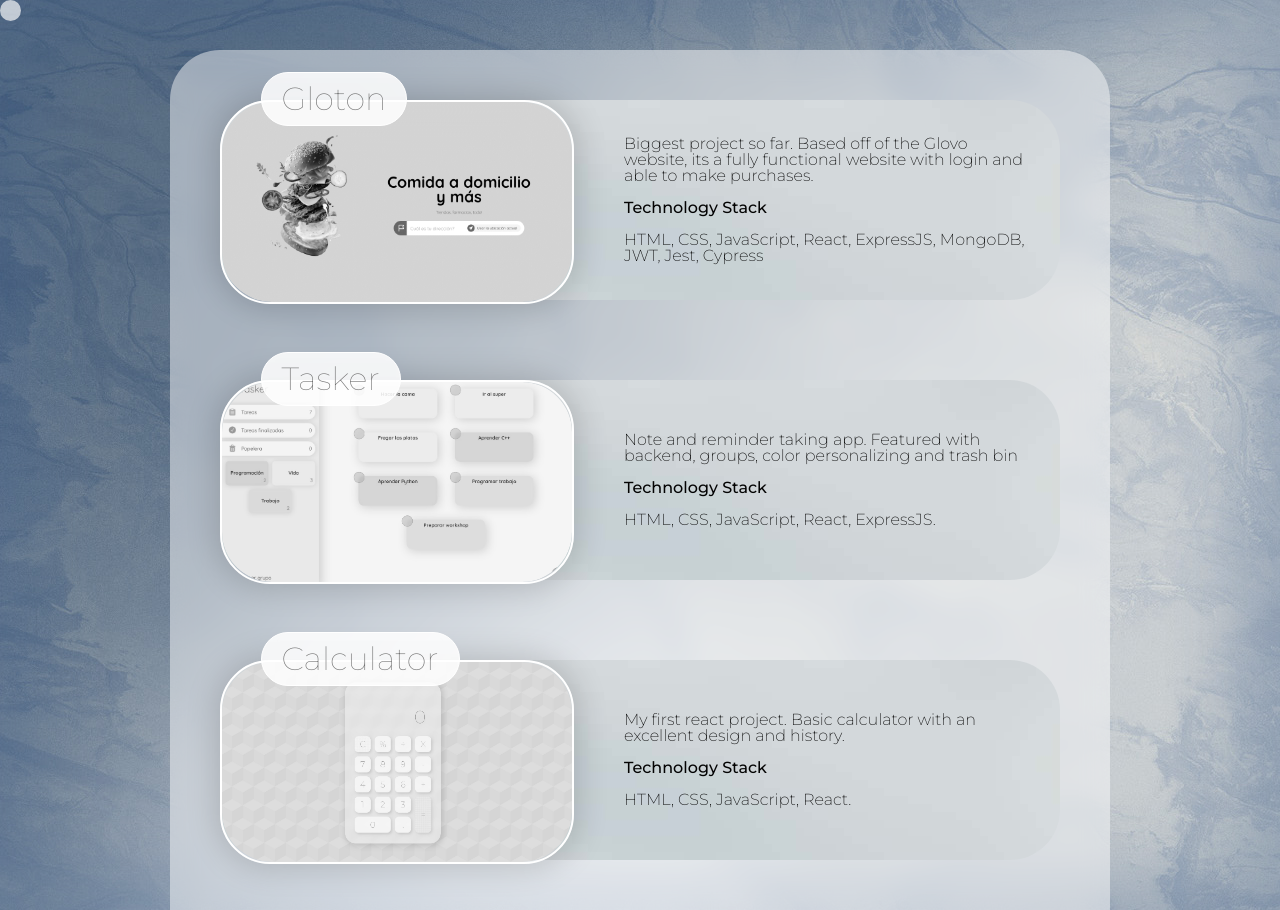
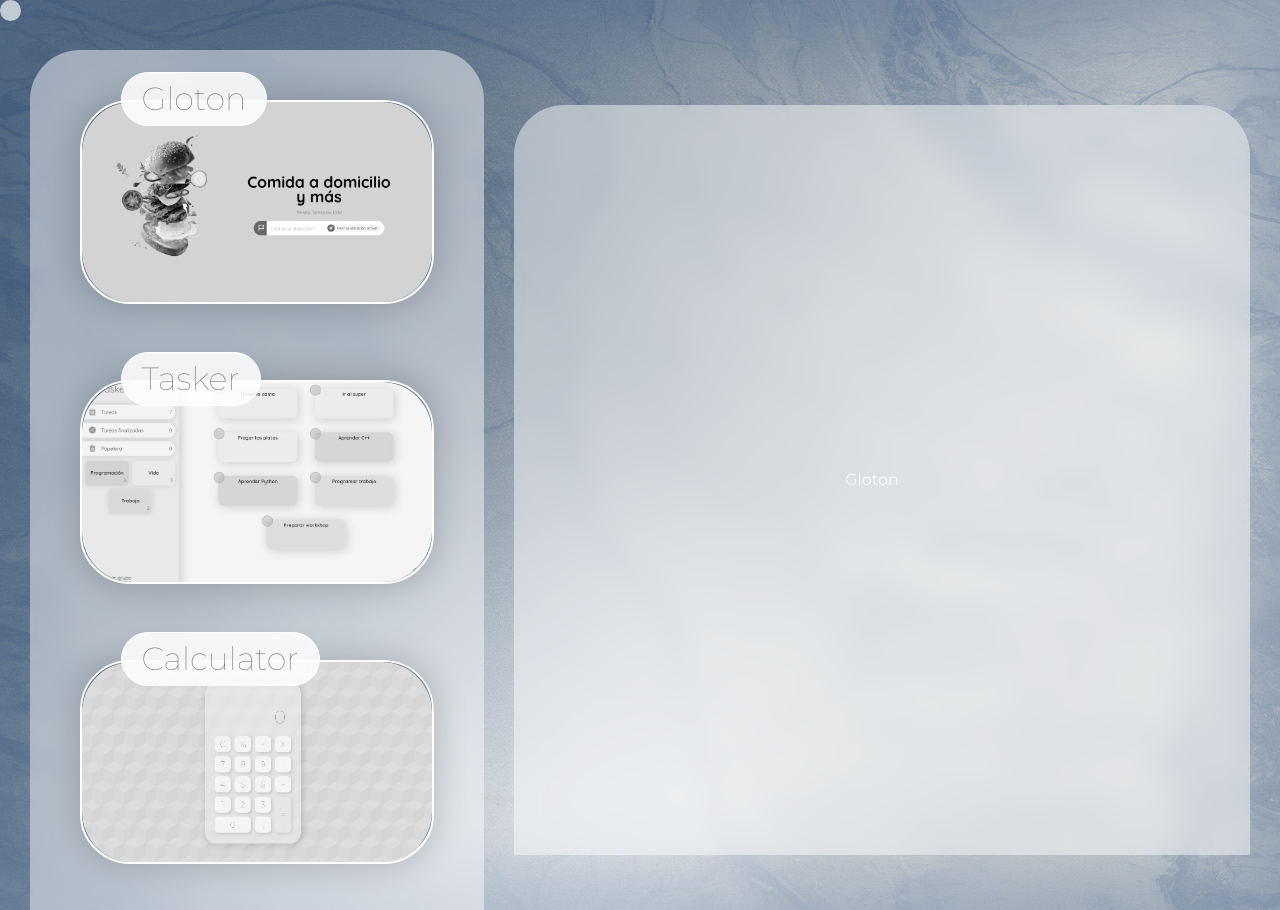
Before and after one commit to OdsenMusic/odsen-portfolio-next, a Next.js app: page /projects in a window 1280 px wide. Built offline with nearby package versions, Linux system fonts and the light colour scheme.

Commit message:
Created right container

```diff
--- a/src/app/components/ProjectCard/index.tsx
+++ b/src/app/components/ProjectCard/index.tsx
@@ -9,6 +9,8 @@ const ProjectCard: React.FC<ProjectCardProps> = ({
   img,
   stack,
   href,
+  isRightContainerOpen,
+  setIsRightContainerOpen,
 }) => {
   return (
     <div className={styles.fullContainer}>
@@ -26,6 +28,8 @@ const ProjectCard: React.FC<ProjectCardProps> = ({
           </div>
         </div>
       </a>
+      {!isRightContainerOpen && (
+        <>
           <div className={styles.textContainer}>
             <p>
               {description}
@@ -34,6 +38,17 @@ const ProjectCard: React.FC<ProjectCardProps> = ({
               {stack}{" "}
             </p>
           </div>
+
+          <button
+            onClick={() => {
+              setIsRightContainerOpen(true);
+            }}
+            className={styles.openMore}
+          >
+            +
+          </button>
+        </>
+      )}
     </div>
   );
 };
--- a/src/app/components/ProjectCard/styles.module.css
+++ b/src/app/components/ProjectCard/styles.module.css
@@ -7,11 +7,12 @@
   position: relative;
   width: fit-content;
   margin: 30px;
-  background-image: url(../../../../public/static/images/pexels-photo-white-blur.jpg);
+  /* background-image: url(../../../../public/static/images/pexels-photo-white-blur.jpg); */
   background-repeat: no-repeat;
   background-size: auto;
   border-radius: 50px;
   height: 200px;
+  background-color: #485769af;
 }
 
 .subtitle {
@@ -19,7 +20,6 @@
 }
 
 .textContainer {
-  color: rgb(3, 3, 3);
   font-weight: 200;
   width: 50%;
   padding: 30px;
@@ -81,6 +81,18 @@
   /* transform: translateY(20px); */
 }
 
+.openMore {
+  height: 30px;
+  width: 35px;
+  background-color: white;
+  border: 0;
+  outline: none;
+  margin-right: 20px;
+  margin-top: 20px;
+  border-radius: 100%;
+  align-self: flex-start;
+}
+
 .projectImg:hover {
   filter: saturate(1);
   scale: 1.05;
--- a/src/app/components/ProjectsPage/index.tsx
+++ b/src/app/components/ProjectsPage/index.tsx
@@ -13,6 +13,7 @@ export const ProjectsPage: FC = () => {
   const [isHovered, setIsHovered] = useState(false);
   const [popupText, setPopupText] = useState("");
   const [cursorVariant, setCursorVariant] = useState("default");
+  const [isRightContainerOpen, setIsRightContainerOpen] = useState(true);
 
   const useMousePosition = () => {
     const [mousePosition, setMousePosition] = React.useState({
@@ -48,12 +49,14 @@ export const ProjectsPage: FC = () => {
   };
 
   const mousePosition = useMousePosition();
+
   return (
     <motion.div
       initial={{ opacity: 0 }}
       animate={{ opacity: 1 }}
       transition={{ ease: "easeOut", duration: 0.5 }}
       className={styles.viewport}
+      layout
     >
       <motion.div
         style={{
@@ -65,10 +68,13 @@ export const ProjectsPage: FC = () => {
         animate={cursorVariant}
       ></motion.div>
       <motion.div
+        layout
         initial={{ opacity: 0, translateY: 200 }}
         animate={{ opacity: 1, translateY: 0 }}
-        transition={{ ease: "easeOut", duration: 0.6, delay: 0.4 }}
-        className={styles.mainContainer}
+        transition={{ ease: "easeOut", duration: 0.3 }}
+        className={`${styles.mainContainer} ${
+          isRightContainerOpen && styles.closed
+        }`}
       >
         <ProjectCard
           img={glotonImg.src}
@@ -79,6 +85,8 @@ export const ProjectsPage: FC = () => {
           `}
           href={"https://gloton.netlify.app/"}
           setCursorVariant={setCursorVariant}
+          isRightContainerOpen={isRightContainerOpen}
+          setIsRightContainerOpen={setIsRightContainerOpen}
         />
 
         <ProjectCard
@@ -89,6 +97,8 @@ export const ProjectsPage: FC = () => {
           stack={`          HTML, CSS, JavaScript, React, ExpressJS.
           `}
           href={""}
+          isRightContainerOpen={isRightContainerOpen}
+          setIsRightContainerOpen={setIsRightContainerOpen}
         />
 
         <ProjectCard
@@ -99,8 +109,28 @@ export const ProjectsPage: FC = () => {
           stack={`HTML, CSS, JavaScript, React.
             `}
           href="https://odsencalculator.netlify.app/"
+          isRightContainerOpen={isRightContainerOpen}
+          setIsRightContainerOpen={setIsRightContainerOpen}
         />
       </motion.div>
+      {isRightContainerOpen && (
+        <motion.div
+          initial={{ opacity: 0, translateY: 200 }}
+          animate={{ opacity: 1, translateY: 0 }}
+          transition={{ ease: "easeOut", duration: 0.6, delay: 0.3 }}
+          className={styles.expandedContainer}
+        >
+          {/* <button
+            onClick={() => {
+              setIsRightContainerOpen(false);
+            }}
+          >
+            Close
+          </button> */}
+          <h1>Gloton</h1>
+          <p></p>
+        </motion.div>
+      )}
     </motion.div>
   );
 };
--- a/src/app/components/ProjectsPage/styles.module.css
+++ b/src/app/components/ProjectsPage/styles.module.css
@@ -10,6 +10,7 @@
   justify-content: center;
   box-shadow: inset -1px 0px 71px 40px rgb(47 81 128 / 26%);
   overflow: hidden;
+  gap: 30px;
 }
 
 .cursor {
@@ -45,4 +46,33 @@
   padding-top: 20px;
   max-width: 900px;
   margin-top: 50px;
+  transition: 0.3;
 }
+
+.expandedContainer {
+  top: 70px;
+  width: 80%;
+
+  background-color: #ffffff76;
+  border-radius: 50px 50px 0 0;
+  backdrop-filter: blur(13px);
+  height: fit-content;
+  min-height: calc(100vh - 90px);
+  display: flex;
+  align-items: center;
+  justify-content: center;
+  /* flex-direction: column; */
+  flex-wrap: wrap;
+  gap: 20px;
+  padding: 20px;
+  padding-top: 20px;
+  max-width: 900px;
+  margin-top: 50px;
+  margin-right: 30px;
+}
+
+.mainContainer.closed {
+  width: 450px;
+  margin-left: 30px;
+  transition: 0.3;
+}
--- a/src/app/components/ProjectsPage/types.ts
+++ b/src/app/components/ProjectsPage/types.ts
@@ -5,4 +5,6 @@ export type ProjectCardProps = {
   stack: string;
   href: string;
   setCursorVariant: (variant: string) => void;
+  isRightContainerOpen: boolean;
+  setIsRightContainerOpen: Function;
 };
```
Lines whose indentation alone changed are shown as unchanged.
